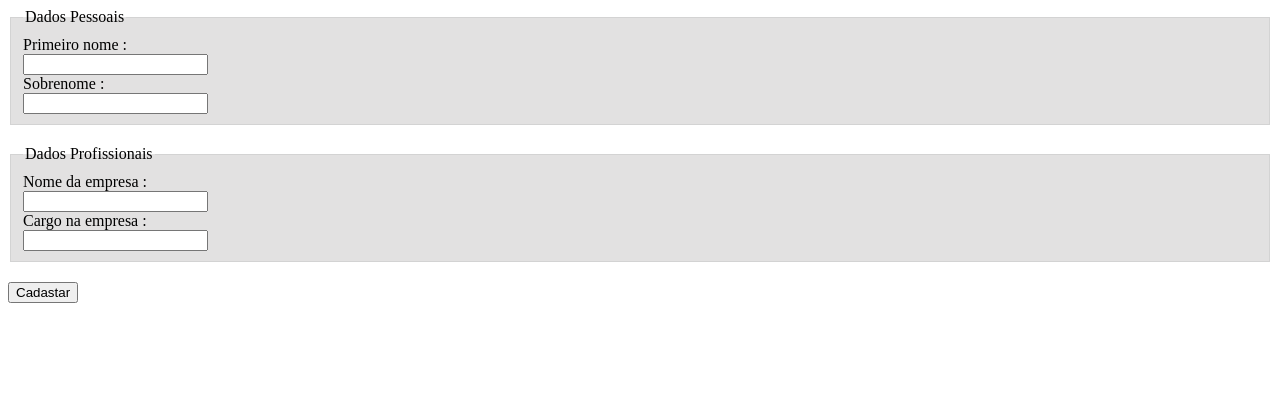
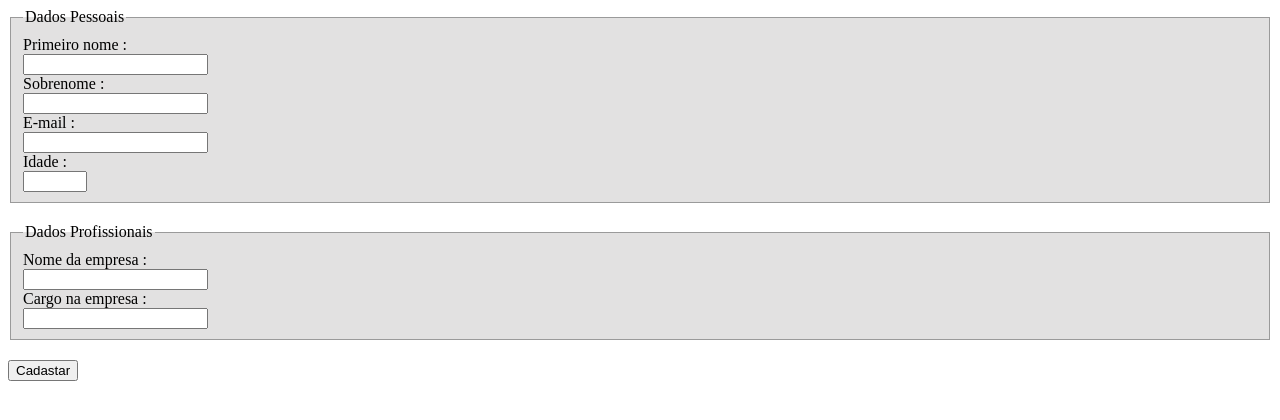
Before and after one commit to wil-devv/HTML-CSS, a plain HTML site: page CursoB/exercicios/exfieldset/fieldset e legend.html in a window 1280 px wide. Drawn offline with Linux system fonts and the light colour scheme.

Commit message:
Validação nativas

```diff
--- a/CursoB/exercicios/fieldset e legend.html
+++ b/CursoB/exercicios/exfieldset/fieldset e legend.html
@@ -13,11 +13,19 @@
             <legend>Dados Pessoais</legend>
             <label>
                 Primeiro nome : <br>
-                <input type="text" required><br>
+                <input type="text" required minlength="2" maxlength="4"><br>
             </label>
             <label>
                 Sobrenome : <br>
-                <input type="text">
+                <input type="text" minlength="2"> <br>
+            </label>
+            <label>
+                E-mail : <br>
+                <input type="text" pattern="[a-z0-9._%+-]+@[a-z0-9.-]+\.[a-z]{2,4}$" title="Endereço de email" required> <br>
+            </label>
+            <label>
+                Idade : <br>
+                <input type="number" name="age" min="18" max="120" required> <br>
             </label>
         </fieldset>
 
--- a/CursoB/exercicios/style.css
+++ b/CursoB/exercicios/exfieldset/style.css
@@ -2,7 +2,7 @@ fieldset {
     padding-top: 10px;
     margin-bottom: 20px;
     background-color: rgb(226, 225, 225);
-    border: 1px solid lightgray;
+    border: 1px solid rgba(143, 143, 143, 0.863);
 }
 
 legend {
```
